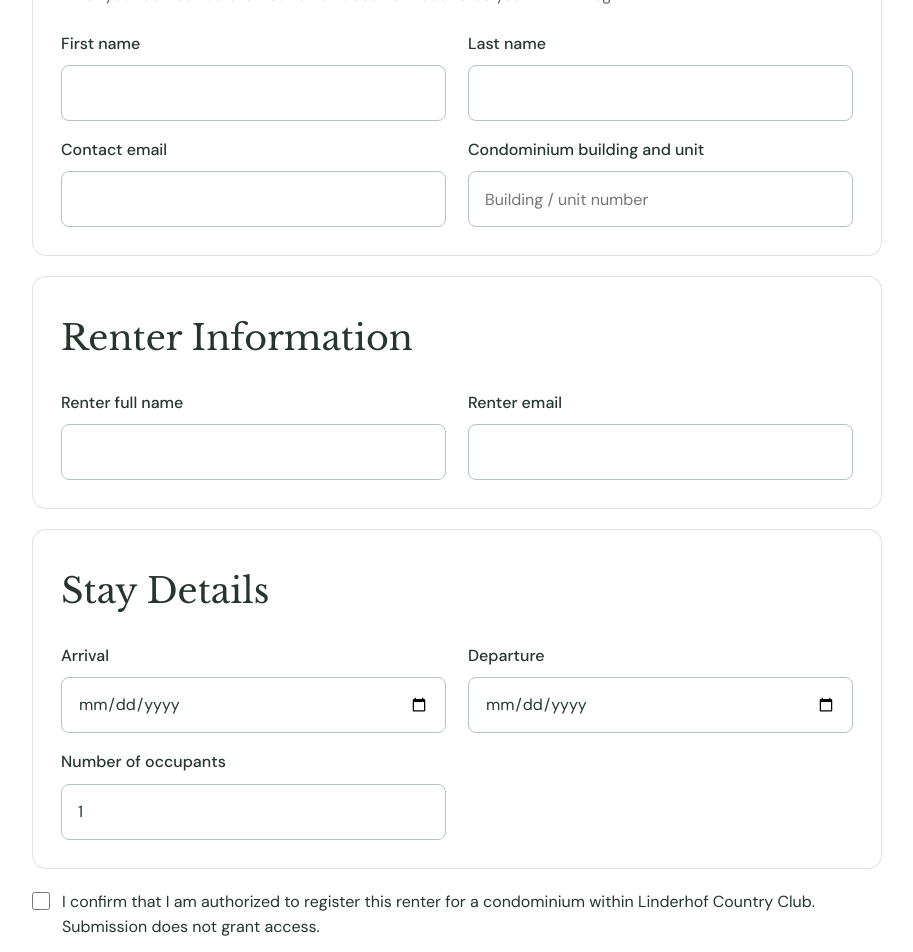
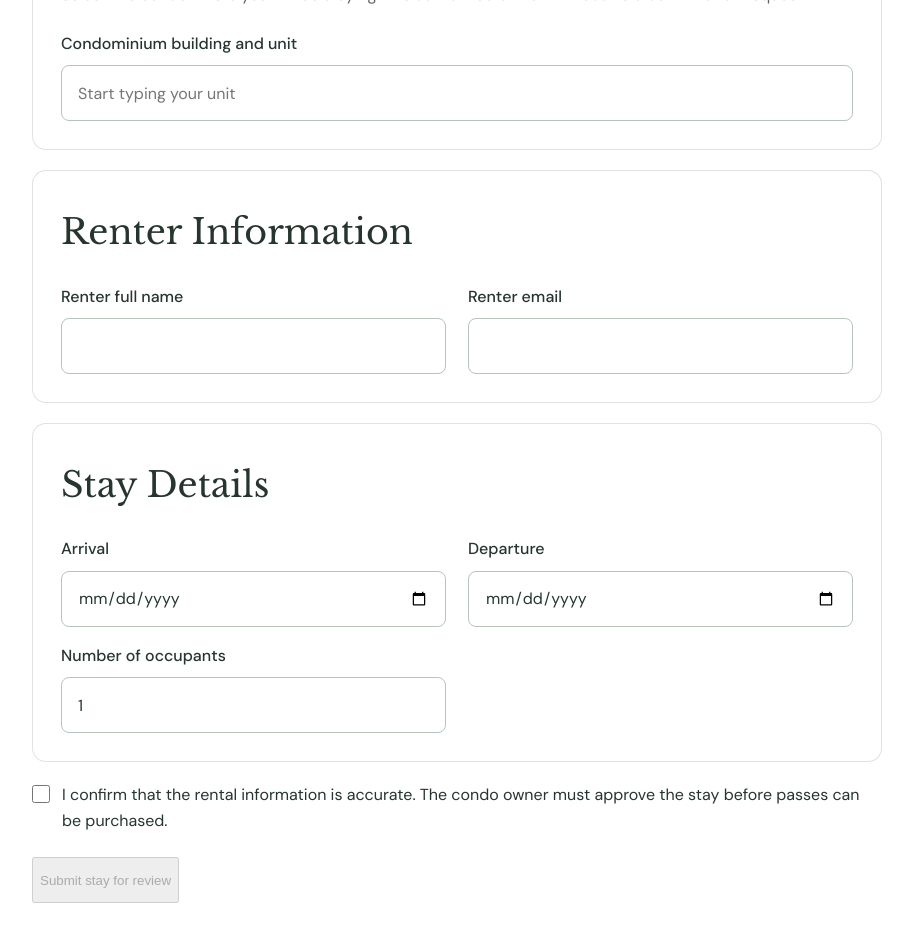
Before and after one commit to camdorio7/linderhof-public-website, a Next.js app: page /register-a-renter in a window 1280 px wide. Shown: the part 1040-1992 px from the top of the page, without its empty margins (183-1096 px from the left). Built offline with nearby package versions, Linux system fonts and the light colour scheme.

Commit message:
Add files via upload

```diff
--- a/app/api/register-renter/route.ts
+++ b/app/api/register-renter/route.ts
@@ -8,32 +8,31 @@ export async function POST(request:Request){
   const d=await request.json();
   if(d.website)return json({ok:true});
   const str=(k:string,max:number)=>String(d[k]||'').trim().slice(0,max+1);
-  const first=str('first',80),last=str('last',80),email=str('email',254).toLowerCase(),unit=str('unit',100),renter=str('renter',120),renterEmail=str('renterEmail',254).toLowerCase(),arrival=str('arrival',10),departure=str('departure',10),occupants=Number(d.occupants);
-  if(!first||first.length>80||!last||last.length>80||!emailPattern.test(email)||email.length>254||!unit||unit.length>100||!renter||renter.length>120||!emailPattern.test(renterEmail)||renterEmail.length>254||!/^\d{4}-\d{2}-\d{2}$/.test(arrival)||!/^\d{4}-\d{2}-\d{2}$/.test(departure)||!Number.isInteger(occupants)||occupants<1||occupants>99)return json({error:'Please check the required fields.'},400);
+  const first=str('first',80),last=str('last',80),email=str('email',254).toLowerCase(),unit=str('unit',100),unitId=str('unitId',36),renter=str('renter',120),renterEmail=str('renterEmail',254).toLowerCase(),arrival=str('arrival',10),departure=str('departure',10),occupants=Number(d.occupants);
+  if(!unit||unit.length>100||!/^[0-9a-f-]{36}$/i.test(unitId)||!renter||renter.length>120||!emailPattern.test(renterEmail)||renterEmail.length>254||!/^\d{4}-\d{2}-\d{2}$/.test(arrival)||!/^\d{4}-\d{2}-\d{2}$/.test(departure)||!Number.isInteger(occupants)||occupants<1||occupants>99)return json({error:'Please check the required fields.'},400);
   const start=new Date(arrival+'T12:00:00Z'),end=new Date(departure+'T12:00:00Z');
   if(Number.isNaN(+start)||Number.isNaN(+end)||start.toISOString().slice(0,10)!==arrival||end.toISOString().slice(0,10)!==departure||end<start||(+end- +start)>365*86400000)return json({error:'Please check the stay dates.'},400);
   const url=(process.env.LINDEX_SUPABASE_URL||'').replace(/\/$/,'');
   const key=process.env.LINDEX_SUPABASE_SERVICE_ROLE_KEY;
   if(!url||!key){console.error('LINDEX renter submission configuration missing');return json({error:'Renter registration is temporarily unavailable.'},503);}
   const headers={apikey:key,Authorization:`Bearer ${key}`,'Content-Type':'application/json'};
-  // Public intake is a pending request only. No ownership or access is granted here.
-  // Registry keys strip punctuation: e.g. 18-11 -> 1811.
-  // Match only exact normalized keys, never partial matches.
-  const unitKey=unit.toLowerCase().replace(/[^a-z0-9]/g,'').replace(/^unit/, '');
-  if(!unitKey)return json({error:'Please check the condominium unit.'},400);
-  const candidateKeys=[...new Set([unitKey, `unit${unitKey}`])];
-  const filter=`or=(${candidateKeys.map(k=>`unit_key.eq.${k}`).join(',')})`;
-  const registry=await fetch(`${url}/rest/v1/lindex_owner_registry?select=id,unit_label&${encodeURI(filter)}`,{headers,cache:'no-store'});
-  if(!registry.ok){console.error('Owner registry lookup failed',registry.status);return json({error:'Registration is temporarily unavailable.'},503);}
+  // Only accept an exact unit ID from the server-side registry; no free-form unit numbers.
+  const registry=await fetch(`${url}/rest/v1/lindex_owner_registry?select=id,unit_label&id=eq.${encodeURIComponent(unitId)}`,{headers,cache:'no-store'});
+  if(!registry.ok)return json({error:'Registration temporarily unavailable.'},503);
   const matches=await registry.json();
-  // Do not reveal whether a unit is in the private registry.
-  if(matches.length!==1)return json({error:'Unable to submit this request. Please contact the clubhouse.'},422);
+  if(matches.length!==1||matches[0].unit_label!==unit)return json({error:'Please select a unit from the suggestions.'},422);
   const setting=await fetch(`${url}/rest/v1/lindex_public_renter_settings?select=enabled&id=eq.1`,{headers,cache:'no-store'});
   if(!setting.ok)return json({error:'Registration is temporarily unavailable.'},503);
   if(!(await setting.json())[0]?.enabled)return json({error:'Registration without a LINDEX account is currently disabled.'},403);
-  const payload={unit_id:matches[0].id,unit_label:matches[0].unit_label,owner_first:first,owner_last:last,owner_contact_email:email,renter_name:renter,renter_email:renterEmail,start_date:arrival,end_date:departure,occupants,status:'pending'};
-  const insert=await fetch(`${url}/rest/v1/lindex_public_renter_requests`,{method:'POST',headers:{...headers,Prefer:'return=minimal'},body:JSON.stringify(payload),cache:'no-store'});
+  const payload={unit_id:matches[0].id,unit_label:matches[0].unit_label,owner_first:renter.split(' ')[0],owner_last:renter.split(' ').slice(1).join(' ')||'-',owner_contact_email:renterEmail,renter_name:renter,renter_email:renterEmail,start_date:arrival,end_date:departure,occupants,status:'pending'};
+  const insert=await fetch(`${url}/rest/v1/lindex_public_renter_requests`,{method:'POST',headers:{...headers,Prefer:'return=representation'},body:JSON.stringify(payload),cache:'no-store'});
   if(!insert.ok){console.error('Public renter intake insert failed',insert.status,(await insert.text()).slice(0,200));return json({error:'Unable to save your request.'},502);}
+  const saved=await insert.json();
+  // Notification failures must not erase a valid pending request; log for follow-up.
+  if(saved?.[0]?.id){
+   const notice=await fetch(`${url}/functions/v1/send-owner-renter-request`,{method:'POST',headers:{apikey:key,Authorization:`Bearer ${key}`,'Content-Type':'application/json'},body:JSON.stringify({request_id:saved[0].id}),cache:'no-store'}).catch(()=>null);
+   if(!notice?.ok)console.error('Owner renter notification needs retry',saved[0].id,notice?.status);
+  }
   return json({ok:true});
  }catch(e){console.error('Renter registration failed',e);return json({error:'Unable to process the registration.'},500);}
 }
--- a/app/register-a-renter/RentalForm.tsx
+++ b/app/register-a-renter/RentalForm.tsx
@@ -1,34 +1,36 @@
 'use client';
-import {useState,type FormEvent} from 'react';
+import {useState,useEffect,type FormEvent} from 'react';
 export default function RentalForm(){
   const [arrival,setArrival]=useState('');
+  const [unitQuery,setUnitQuery]=useState('');
+  const [unitId,setUnitId]=useState('');
+  const [units,setUnits]=useState<{id:string,label:string}[]>([]);
+  useEffect(()=>{if(unitId||!unitQuery.trim()){setUnits([]);return}const controller=new AbortController();const timer=setTimeout(()=>{fetch('/api/units?q='+encodeURIComponent(unitQuery),{signal:controller.signal}).then(r=>r.ok?r.json():{units:[]}).then(d=>setUnits(d.units||[])).catch(()=>{})},180);return()=>{clearTimeout(timer);controller.abort()}},[unitQuery,unitId]);
   const [state,setState]=useState<'ready'|'sending'|'done'|'error'>('ready');
   async function submit(event:FormEvent<HTMLFormElement>){
     event.preventDefault();
     if(state==='sending')return;
+    if(!unitId){setState('error');return;}
     const data=new FormData(event.currentTarget);
     const get=(name:string)=>String(data.get(name)||'').trim();
     setState('sending');
     try {
       const response=await fetch('/api/register-renter',{method:'POST',headers:{'Content-Type':'application/json'},
-        body:JSON.stringify(Object.fromEntries(data.entries()))});
+        body:JSON.stringify({...Object.fromEntries(data.entries()),unitId})});
       if(!response.ok || !(await response.json()).ok)throw Error();
       setState('done');
     } catch {setState('error');}
   }
-  if(state==='done')return <p role="status">Your renter registration was saved in LINDEX and is pending clubhouse approval. This does not grant access or issue a pass.</p>;
+  if(state==='done')return <p role="status">Your stay request was submitted. The authorized condo owner will be asked to confirm the dates before passes become available. This does not grant access or issue a pass.</p>;
   const section={border:'1px solid rgba(125,125,125,.22)',borderRadius:14,padding:'clamp(18px,3vw,28px)',marginBottom:20,background:'#fff'};
   const grid={display:'grid',gridTemplateColumns:'repeat(auto-fit,minmax(min(100%,260px),1fr))',gap:'18px 22px'} as const;
   const field={display:'grid',gap:10,minWidth:0,fontSize:16,fontWeight:500,lineHeight:1.4} as const;
   const input={width:'100%',boxSizing:'border-box' as const,minWidth:0,height:56,minHeight:56,padding:'12px 16px',border:'1px solid #b8c3ba',borderRadius:8,background:'#fff',color:'#24382e',fontSize:16,fontWeight:400,letterSpacing:0,lineHeight:1.4,boxShadow:'none',fontFamily:'inherit'} as const;
   return <form onSubmit={submit} style={{maxWidth:960,margin:'28px auto 0'}}>
     <section style={section}>
-      <h2 style={{margin:'0 0 8px'}}>Owner Information</h2><p style={{margin:'0 0 22px',opacity:.75}}>Enter your contact details. Your email does not need to be your LINDEX login.</p>
+      <h2 style={{margin:'0 0 8px'}}>Condominium Information</h2><p style={{margin:'0 0 22px',opacity:.75}}>Select the condo where you will be staying. The authorized owner will receive a confirmation request.</p>
       <div style={grid}>
-        <label style={field}>First name<input style={input} name="first" maxLength={80} required autoComplete="given-name"/></label>
-        <label style={field}>Last name<input style={input} name="last" maxLength={80} required autoComplete="family-name"/></label>
-        <label style={field}>Contact email<input style={input} name="email" maxLength={254} required type="email" autoComplete="email"/></label>
-        <label style={field}>Condominium building and unit<input style={input} name="unit" maxLength={100} required placeholder="Building / unit number"/></label>
+        <div style={{...field,position:'relative'}}><label htmlFor="unit-search">Condominium building and unit</label><input id="unit-search" style={input} value={unitQuery} onChange={e=>{setUnitQuery(e.target.value);setUnitId('')}} required autoComplete="off" placeholder="Start typing your unit" aria-autocomplete="list" aria-controls="unit-options" aria-expanded={units.length>0}/><input type="hidden" name="unit" value={unitQuery}/>{!unitId&&units.length>0&&<div id="unit-options" role="listbox" style={{position:'absolute',top:'100%',left:0,right:0,zIndex:10,background:'white',border:'1px solid #b8c3ba',borderRadius:8,maxHeight:240,overflowY:'auto'}}>{units.map(u=><button key={u.id} type="button" role="option" aria-selected={false} onClick={()=>{setUnitId(u.id);setUnitQuery(u.label);setUnits([])}} style={{display:'block',width:'100%',padding:14,textAlign:'left',background:'white',color:'#24382e',border:0,cursor:'pointer'}}>{u.label}</button>)}</div>}{unitId&&<small style={{color:'#226b43'}}>Unit selected</small>}</div>
       </div>
     </section>
     <section style={section}>
@@ -49,9 +51,9 @@ export default function RentalForm(){
     <input hidden name="website" tabIndex={-1} autoComplete="off"/>
     <div style={{display:'flex',alignItems:'flex-start',gap:12,margin:'20px 0 24px'}}>
       <input id="renter-authorization" type="checkbox" required style={{width:18,height:18,flex:'0 0 18px',margin:'3px 0 0'}}/>
-      <label htmlFor="renter-authorization" style={{lineHeight:1.6}}>I confirm that I am authorized to register this renter for a condominium within Linderhof Country Club. Submission does not grant access.</label>
+      <label htmlFor="renter-authorization" style={{lineHeight:1.6}}>I confirm that the rental information is accurate. The condo owner must approve the stay before passes can be purchased.</label>
     </div>
-    <button type="submit" disabled={state==='sending'} style={{maxWidth:'100%',minHeight:46}}>{state==='sending'?'Sending…':'Submit stay for review'}</button>
+    <button type="submit" disabled={state==='sending'||!unitId} style={{maxWidth:'100%',minHeight:46}}>{state==='sending'?'Sending…':'Submit stay for review'}</button>
     {state==='error'&&<p role="alert">We could not save your registration in LINDEX. Please try again or email <a href="mailto:linderhofclubhouse@gmail.com">the clubhouse</a> with your stay details.</p>}
   </form>;
 }
```
Also changed, not shown: app/api/units/route.ts (added, +15 -0 lines).
